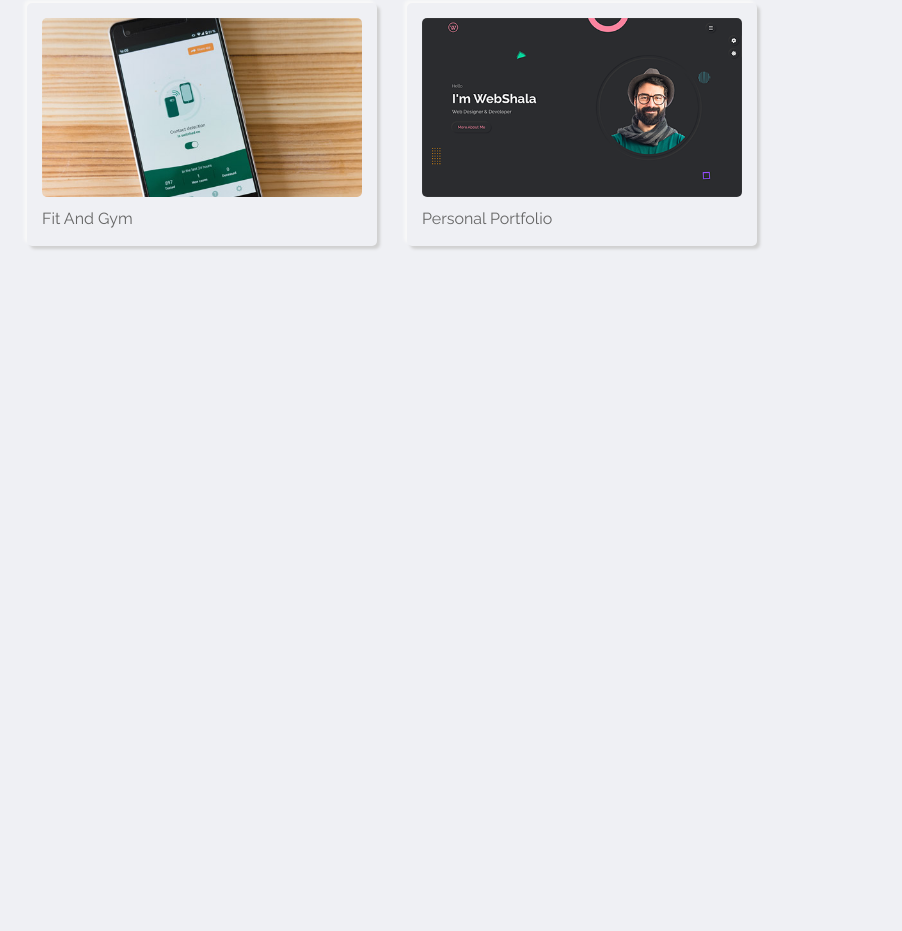
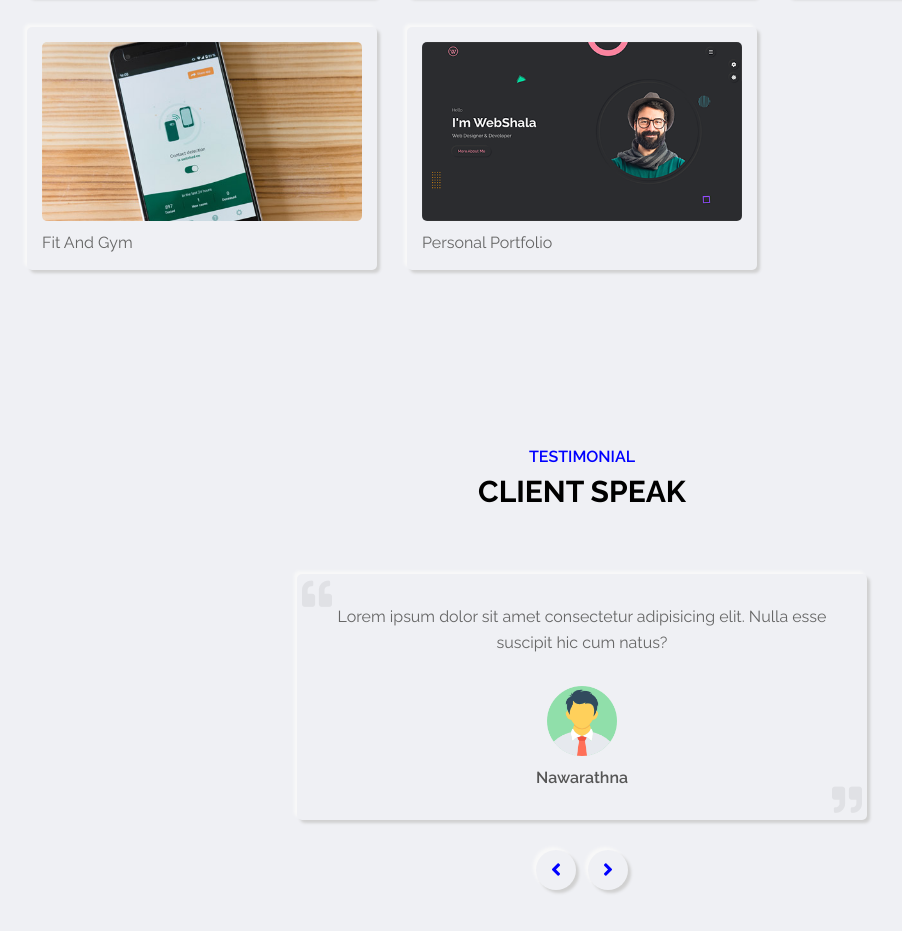
Before and after one commit to navodnirmalnawarathna98/NOVA-Portfolio, a plain HTML site: page index.html in a window 1280 px wide. Shown: the part 3670-4601 px from the top of the page, without its empty margins (58-960 px from the left). Before the commit the page ends 4011 px from the top, so only its background shows below. Drawn offline with Linux system fonts and the light colour scheme.

Commit message:
create testimonial section

```diff
--- a/index.html
+++ b/index.html
@@ -403,7 +403,7 @@
     <div class="container">
       <div class="row">
         <div class="section-title">
-          <h2 data-handling="portfolio">Lastest Works</h2>
+          <h2 data-heading="Projects">Lastest Works</h2>
         </div>
       </div>
       <!-- portfolio filter start -->
@@ -698,6 +698,8 @@
          <!-- portfolio item end -->
 
 
+
+
          <!-- portfolio item start -->
          <div class="portfolio-item" data-category="photoshop">
            <div class="portfolio-item-inner outer-shadow">
@@ -720,6 +722,67 @@
     </section>
     <!-- portfolio section end -->
 
+    <!-- testimonial section start -->
+    <section class="testimonial-section">
+      <div class="container">
+        <div class="row">
+          <div class="section-title">
+            <h2 data-heading="testimonial">Client Speak</h2>
+          </div>
+        </div>
+        <div class="row">
+          <div class="testi-box">
+            <div class="testi-slider outer-shadow">
+              <div class="testi-slider-container">
+
+                <!-- testi item start -->
+                <div class="testi-item">
+                  <i class="fas fa-quote-left left"></i>
+                  <i class="fas fa-quote-right right"></i>
+                  <p>Lorem ipsum dolor sit amet consectetur
+                    adipisicing elit. Nulla esse suscipit hic cum natus?
+                  </p>
+                  <img src="img/testimonial/1.png" alt="testimonial">
+                  <span>jayani chamali nawarathna</span>
+                </div>
+                <!-- testi item end -->
+
+                <!-- testi item start -->
+                <div class="testi-item active">
+                  <i class="fas fa-quote-left left"></i>
+                  <i class="fas fa-quote-right right"></i>
+                  <p>Lorem ipsum dolor sit amet consectetur
+                    adipisicing elit. Nulla esse suscipit hic cum natus?
+                  </p>
+                  <img src="img/testimonial/1.png" alt="testimonial">
+                  <span>nawarathna</span>
+                </div>
+                <!-- testi item end -->
+
+                <!-- testi item start -->
+                <div class="testi-item">
+                  <i class="fas fa-quote-left left"></i>
+                  <i class="fas fa-quote-right right"></i>
+                  <p>Lorem ipsum dolor sit amet consectetur
+                    adipisicing elit. Nulla esse suscipit hic cum natus?
+                  </p>
+                  <img src="img/testimonial/1.png" alt="testimonial">
+                  <span> chamali</span>
+                </div>
+                <!-- testi item end -->
+
+
+              </div>
+            </div>
+            <div class="testi-slider-nav">
+              <span class="prev outer-shadow hover-in-shadow"><i class="fas fa-angle-left"></i></span>
+              <span class="next outer-shadow hover-in-shadow"><i class="fas fa-angle-right"></i></span>
+            </div>
+          </div>
+        </div>
+      </div>
+    </section>
+    <!-- testimonial section end -->
 
   <!-- portfolio popup start -->
     <div class="pp portfolio-popup">
```
Lines whose indentation alone changed are shown as unchanged.
